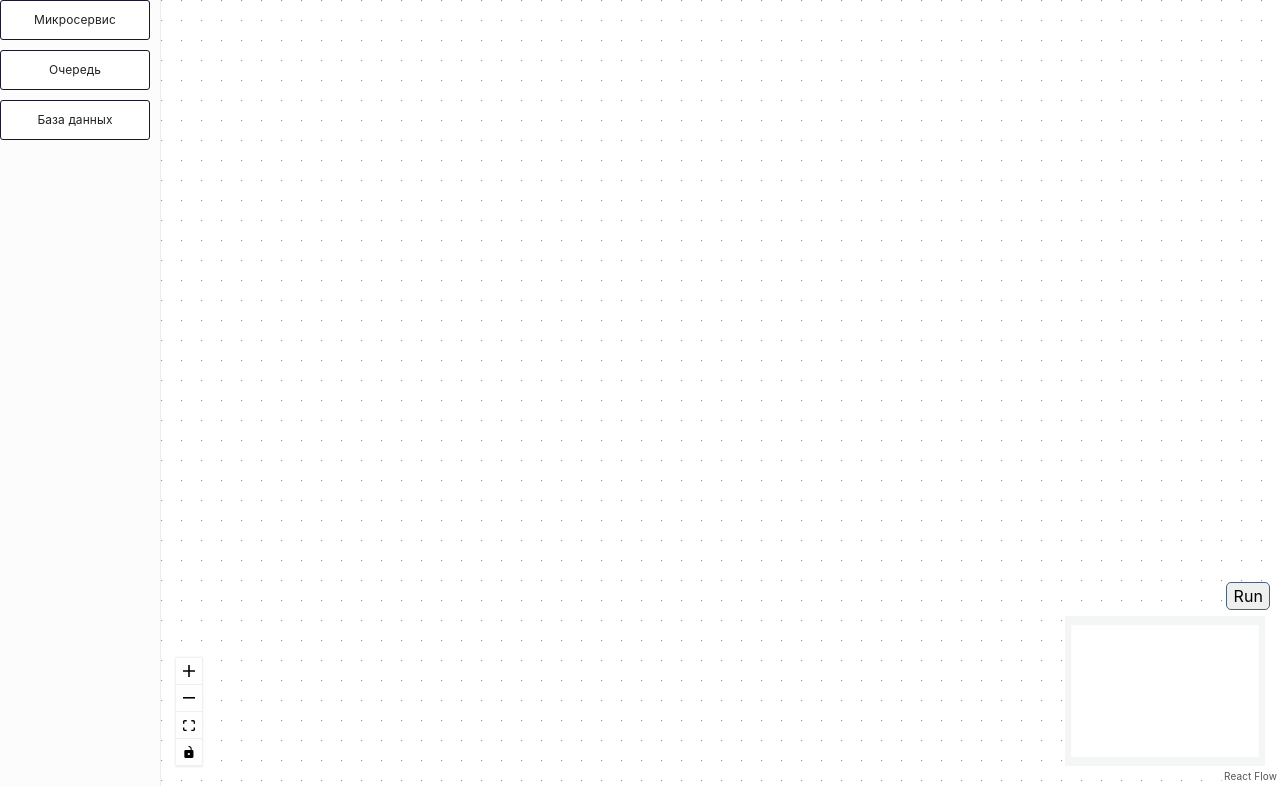
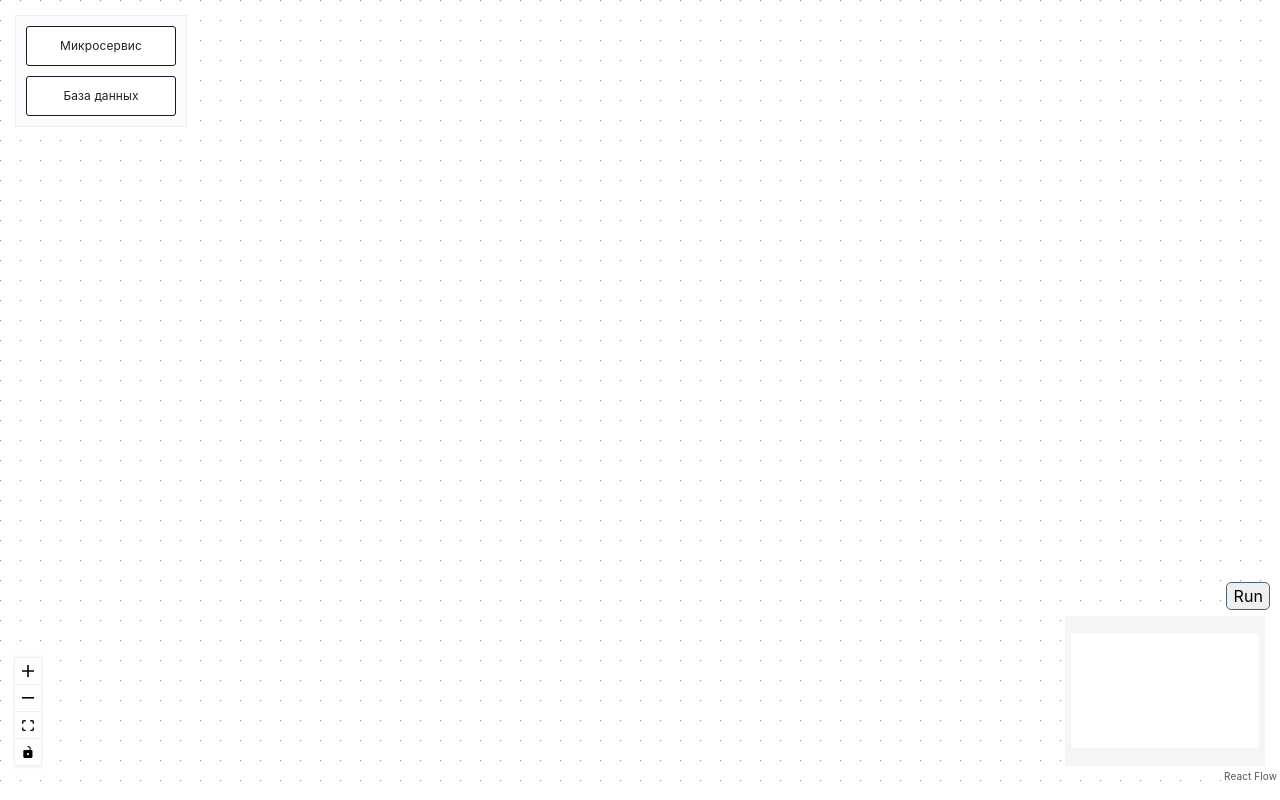
Before and after one commit to mikhailKhmel/code-generator, a React app in the folder client/: page / in a window 1280 px wide. Built offline with nearby package versions, Linux system fonts and the light colour scheme.

Commit message:
Немного косметики для панели элементов

```diff
--- a/client/src/components/render-flow/render-flow.css
+++ b/client/src/components/render-flow/render-flow.css
@@ -5,13 +5,16 @@
 }
 
 .render-flow aside {
-  border-right: 1px solid #eee;
+  position: absolute;
+  border: 1px solid #eee;
+  margin: 15px;
   font-size: 12px;
   background: #fcfcfc;
+  z-index: 1;
 }
 
 .render-flow aside > * {
-  margin: 0 10px 10px 0;
+  margin: 10px;
   cursor: grab;
 }
 
--- a/client/src/components/settings-panel/microservice-panel/microservice-panel.css
+++ b/client/src/components/settings-panel/microservice-panel/microservice-panel.css
@@ -1,7 +1,6 @@
 .microservice-panel {
   position: absolute;
-  top: 20px;
-  right: 20px;
+  margin: 15px;
   border-radius: 15px;
   background-color: #e0eaf1;
   display: flex;
--- a/client/src/components/sidebar/sidebar.js
+++ b/client/src/components/sidebar/sidebar.js
@@ -16,12 +16,12 @@ const Sidebar = () => {
       >
         Микросервис
       </div>
-      <div
+      {/* <div
         className='react-flow__node-default'
         onDragStart={(event) => onDragStart(event, 'queue')} draggable
       >
         Очередь
-      </div>
+      </div> */}
       <div
         className='react-flow__node-output'
         onDragStart={(event) => onDragStart(event, 'database')} draggable
```
